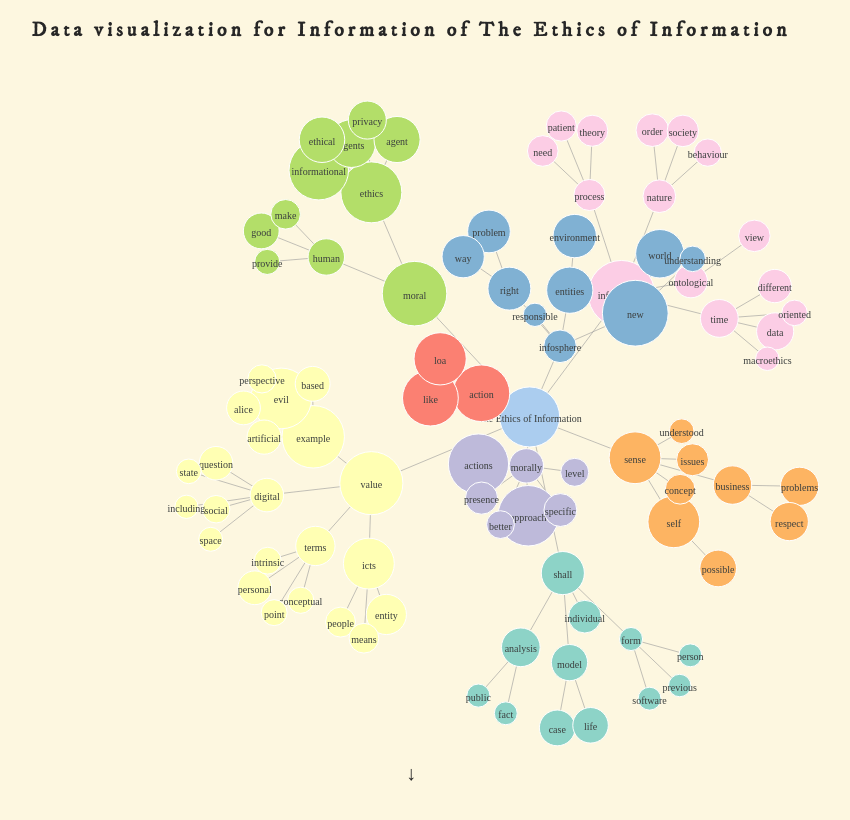
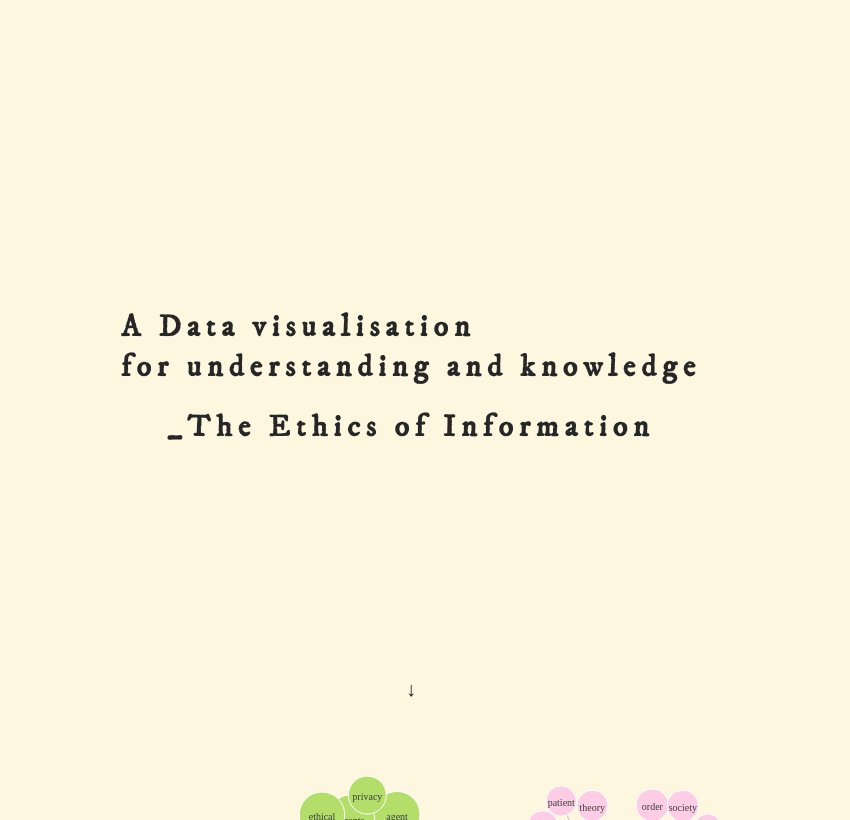
Before and after one commit to min6choi/data-v4, a plain HTML site: page index.html in a window 1280 px wide. Shown: the top 820 px of the page, without its empty margins (229-1079 px from the left). Drawn offline with nearby package versions, Linux system fonts and the light colour scheme; a web font is replaced by a local one.

Commit message:
modified title

```diff
--- a/index.html
+++ b/index.html
@@ -13,14 +13,15 @@
 <body>
 
 <nav>
-  <label class="title">Data visualization for Information of The Ethics of Information</label>
+  <label class="title">A Data visualisation<br/>for understanding and knowledge</label>
+  <label class="subtitle">_The Ethics of Information</label>
  </nav>
-
- <svg></svg> <!--d3 그래프가 그려질 곳-->
 
  <div class="scroll-down-arrow">
   ↓
 </div>
+
+ <svg></svg> <!--d3 그래프가 그려질 곳-->
 
  <div class="eng-content">
    <div class="eng-1"><strong>1. How the nodes are connected?</strong><br/></div>
--- a/style.css
+++ b/style.css
@@ -11,14 +11,37 @@
 label.title {
  display: flex;
  justify-content: center;
- font-size: 20px;
+ font-size: 30px;
  font-weight: bold;
- padding-top: 5px;
+ padding-top: 300px;
  padding-bottom: 10px;
  font-family: 'IM Fell DW Pica', serif;
  letter-spacing: 0.2em;
  color: #262626;
- line-height: 35px;
+ line-height: 40px;
+}
+
+label.subtitle {
+  display: flex;
+  justify-content: center;
+  font-size: 30px;
+  font-weight: bold;
+  padding-top: 10px;
+  padding-bottom: 230px;
+  font-family: 'IM Fell DW Pica', serif;
+  letter-spacing: 0.2em;
+  color: #262626;
+  line-height: 40px;
+ }
+
+.scroll-down-arrow{
+  display: flex;
+  justify-content: center;
+  font-family: 'IM Fell DW Pica', serif;
+  padding-bottom: 30px;
+  font-size: 20px;
+  color: #262626;
+  font-weight: 800;
 }
 
 /* graph.js 에서 설정
```
